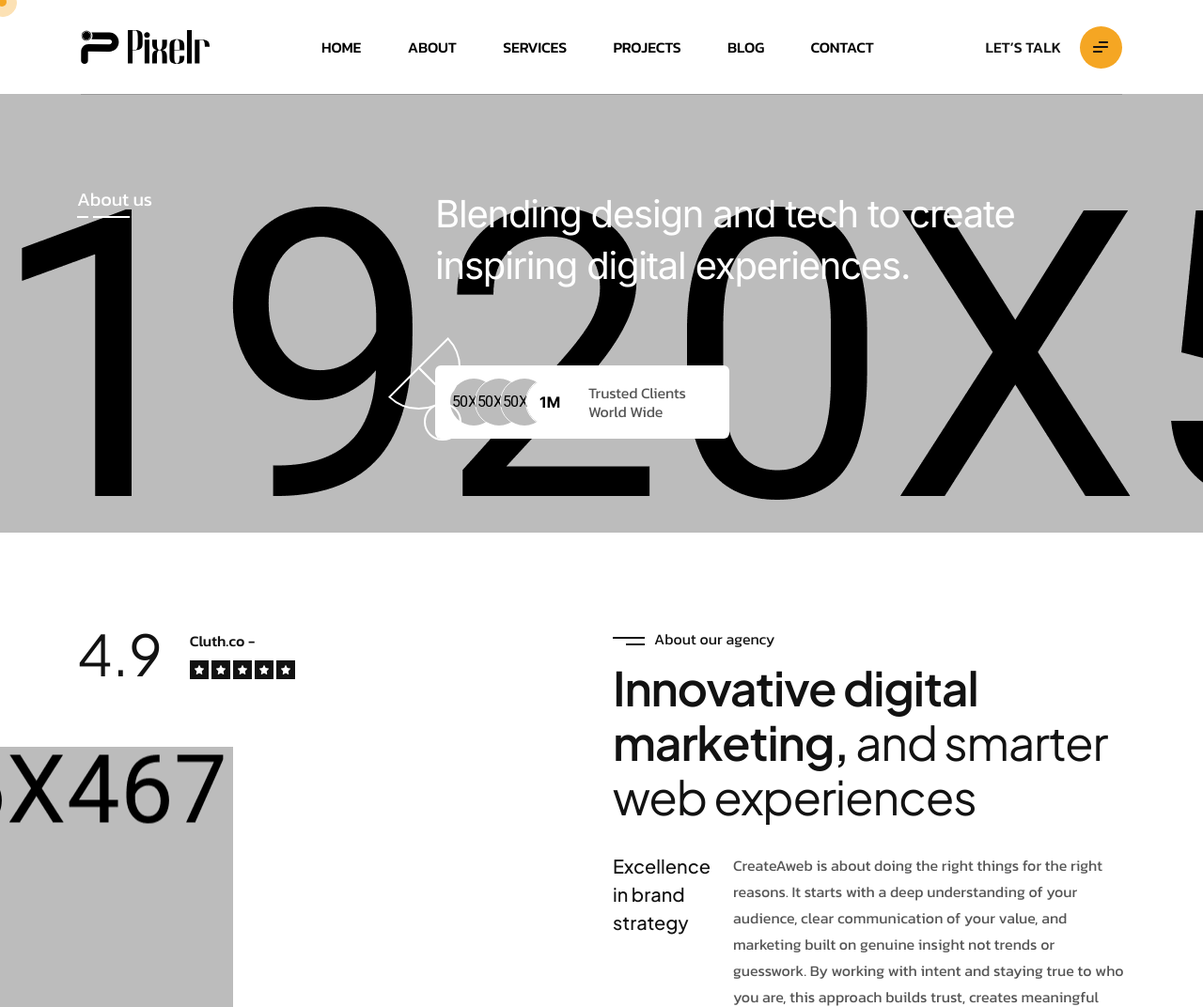
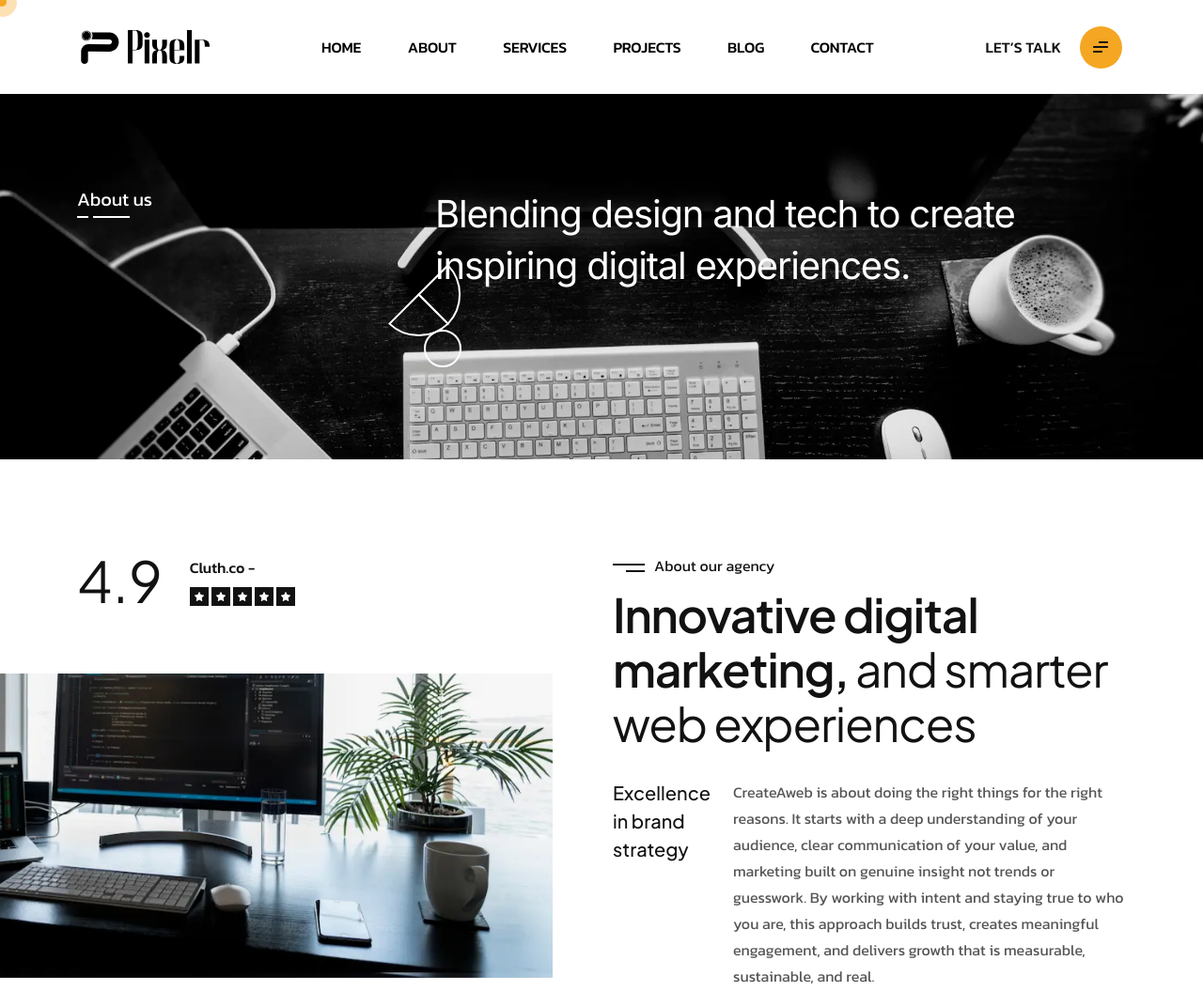
Before and after one commit to webspires-eng/createaweb, a PHP site: page /about in a window 1280 px wide. Shown: the top 1072 px of the page at 94% size. Run offline with PHP 8.4, Linux system fonts and the light colour scheme; some web fonts are replaced.

Commit message:
feat: Add new WebP images and update `about.php` to use them, removing old image references and client section.

```diff
--- a/about.php
+++ b/about.php
@@ -19,7 +19,7 @@
         <!-- Breadcrumb page Section Start -->
         <div class="breadcrumb-page-area-one style-2 pt-96 pb-150 fix">
             <div class="breadcrumb-page-wrap pt-150 pb-150"
-                style="background: url(./assets/img/pages/aboutPageBg1_1.png);">
+                style="background: url(./assets/uploads/abouthero.webp); background-size: cover; background-position: center;">
                 <div class="bg-shape">
                     <svg width="97" height="110" viewBox="0 0 97 110" fill="none" xmlns="http://www.w3.org/2000/svg">
                         <path
@@ -39,15 +39,7 @@
                         <div class="right-content">
                             <p class="text">Blending design and tech to create inspiring digital experiences.</p>
 
-                            <div class="our-clint">
-                                <ul>
-                                    <li><img src="assets/img/home-1/hero/heroVector1_1.png" alt="img"></li>
-                                    <li><img src="assets/img/home-1/hero/heroVector1_2.png" alt="img"></li>
-                                    <li><img src="assets/img/home-1/hero/heroVector1_3.png" alt="img"></li>
-                                    <li><img src="assets/img/home-1/hero/heroVector1_4.png" alt="img"></li>
-                                </ul>
-                                <p class="text-1">trusted clients world wide</p>
-                            </div>
+
                         </div>
                     </div>
                 </div>
@@ -97,17 +89,8 @@
                                 </div>
 
                                 <div class="thumb fix">
-                                    <img data-speed="0.7" src="./assets/img/home-4/about/aboutThumb1_1.png" alt="thumb">
-                                    <a href="https://www.youtube.com/watch?v=Cn4G2lZ_g2I" class="video-btn video-popup">
-                                        <span class="btn neon-pulse">
-                                            <svg xmlns="http://www.w3.org/2000/svg" width="16" height="16"
-                                                viewBox="0 0 16 16" fill="none">
-                                                <path
-                                                    d="M14.792 7.30241L1.99205 0.10243C1.74405 -0.0367692 1.44165 -0.0335692 1.19685 0.10883C0.950448 0.25283 0.800049 0.515229 0.800049 0.800028V15.2C0.800049 15.4848 0.950448 15.7472 1.19685 15.8912C1.32165 15.9632 1.46085 16 1.60005 16C1.73445 16 1.87045 15.9664 1.99205 15.8976L14.792 8.6976C15.0432 8.5552 15.2 8.28961 15.2 8.00001C15.2 7.71041 15.0432 7.44481 14.792 7.30241Z"
-                                                    fill="#121212" />
-                                            </svg>
-                                        </span>
-                                    </a>
+                                    <img data-speed="0.7" src="./assets/uploads/abouthome.webp" alt="thumb">
+
                                 </div>
                             </div>
                         </div>
@@ -366,13 +349,13 @@
                                     </div>
 
                                     <div class="about-thumb thumb-1 fix">
-                                        <img data-speed="0.7" src="./assets/img/home-2/about/aboutThumb1_1.jpg"
+                                        <img data-speed="0.7" src="./assets/uploads/abiutthumb.webp"
                                             alt="thumb">
                                     </div>
                                 </div>
                                 <div class="about-content-item">
                                     <div class="about-thumb thumb-2 fix">
-                                        <img data-speed="0.7" src="./assets/img/home-2/about/aboutThumb1_2.jpg"
+                                        <img data-speed="0.7" src="./assets/uploads/table.webp"
                                             alt="thumb">
                                     </div>
                                 </div>
```
Also changed, not shown: assets/uploads/abiutthumb.webp (added), assets/uploads/abouthero.webp (added), assets/uploads/abouthome.webp (added), assets/uploads/business.webp (added), assets/uploads/homehero.webp (added), assets/uploads/table.webp (added), assets/uploads/visualization.webp (added).
